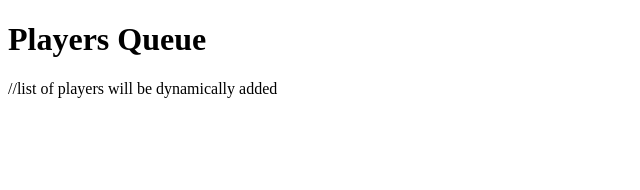
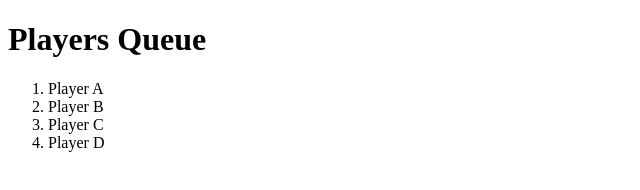
Before and after one commit to Katlego-Sekoele/BBD_Vac_Week_2023, a plain HTML site: page 1_player/lobby.html in a window 1280 px wide. Shown: the whole page, without its empty margins (0-640 px from the left). Drawn offline with Linux system fonts and the light colour scheme.

Commit message:
lobby html displaying the list of players

```diff
--- a/1_player/lobby.html
+++ b/1_player/lobby.html
@@ -2,7 +2,7 @@
 <html>
 <head>
    <title>lobby page</title>
-   <style>
+   <!--<style>
      ul{
         list-style-type: noone;
         padding: 0
@@ -13,16 +13,17 @@
         padding: 5px;
         border: 1px solid #ccc;
      }
-   </style>
+   </style> -->
 
 </head>
 
 <body>
     <h1>Players Queue </h1>
 
-    <ul id="player-list">
-        //list of players will be dynamically added
-    </ul>
+    <ol id="player-list">
+        <!--list of players will be dynamically added here-->
+
+    </ol>
 
     <script>
 
@@ -33,14 +34,22 @@
             "Player C",
             "Player D"
         ];
-         var queuedPlayerListElement = document.getElementById("queued-player-list");
+          var queuedPlayerListElement = document.getElementById("player-list");
 
-         queuedPlayers.forEach(function(player){
-          var list = document.createElement("list");
-          list.textContent = player;
-          queuedPlayerListElement.appendChild(list);
-         });
+         // Function to populate the list with players
+            function populatePlayerList() {
+                queuedPlayers.forEach(function(player) {
+                    var listItem = document.createElement("li");
+                    listItem.textContent = player;
+                    queuedPlayerListElement.appendChild(listItem);
+                });
+            }
+            // Call the function to populate the list
+            populatePlayerList();
         });
+
+
     </script>
+
 </body>
 </html>
```
